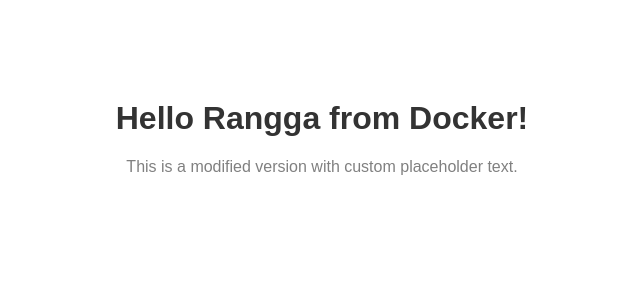
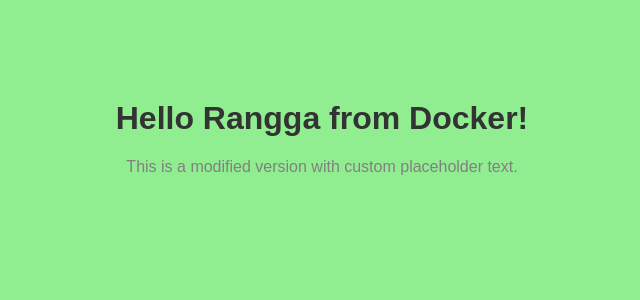
Before and after one commit to Rangz-GG/docker-get-started-122103026, a Flask app: page / in a window 1280 px wide. Shown: the top 300 px of the page, without its empty margins (318-958 px from the left). Run offline with Flask 2, Linux system fonts and the light colour scheme.

Commit message:
Change background color

```diff
--- a/templates/index.html
+++ b/templates/index.html
@@ -5,7 +5,7 @@
     <title>Hello from Docker</title>
     <style>
         body {
-            background-color: white;
+            background-color: lightgreen;
             font-family: Arial, sans-serif;
             text-align: center;
             margin-top: 100px;
```
